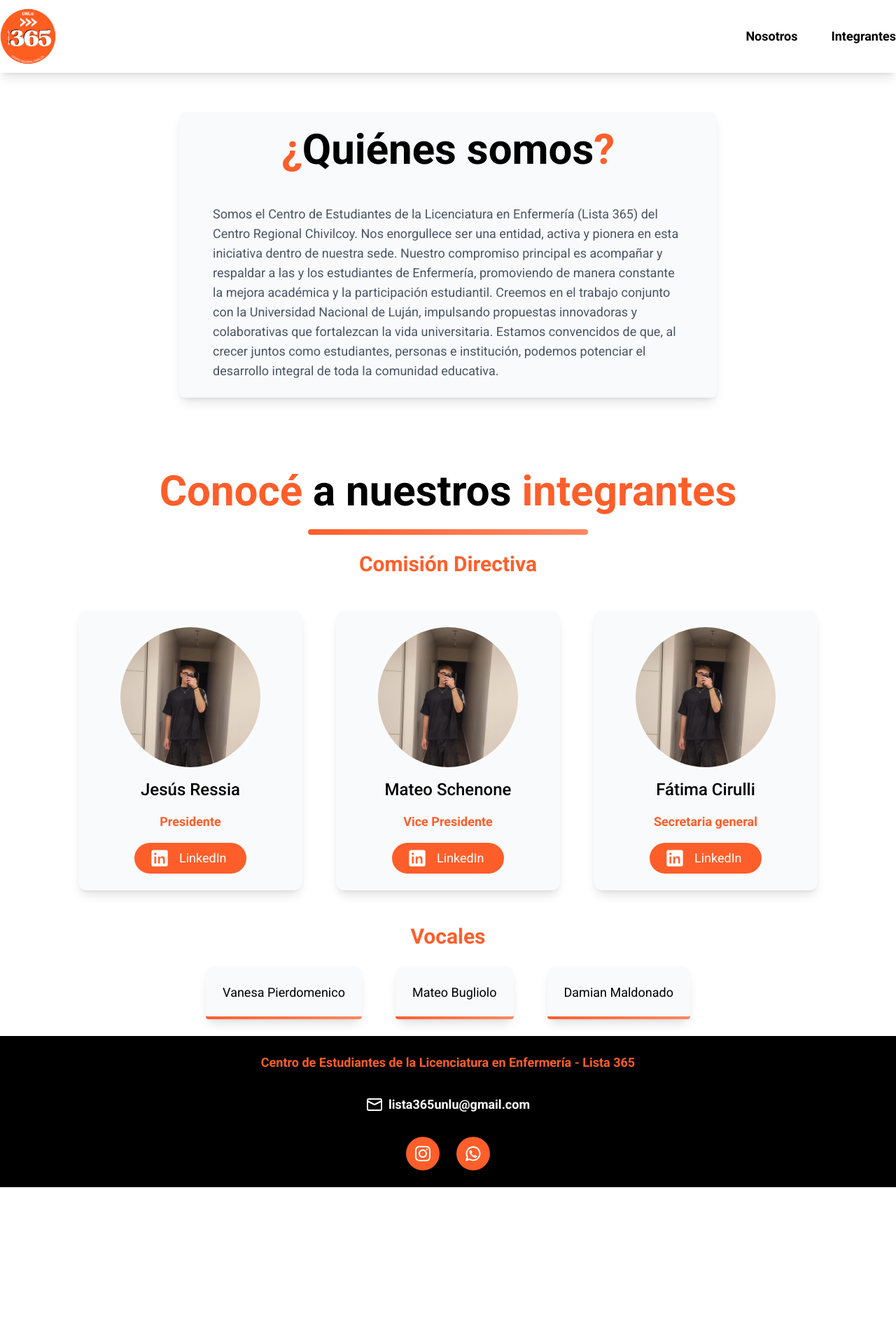
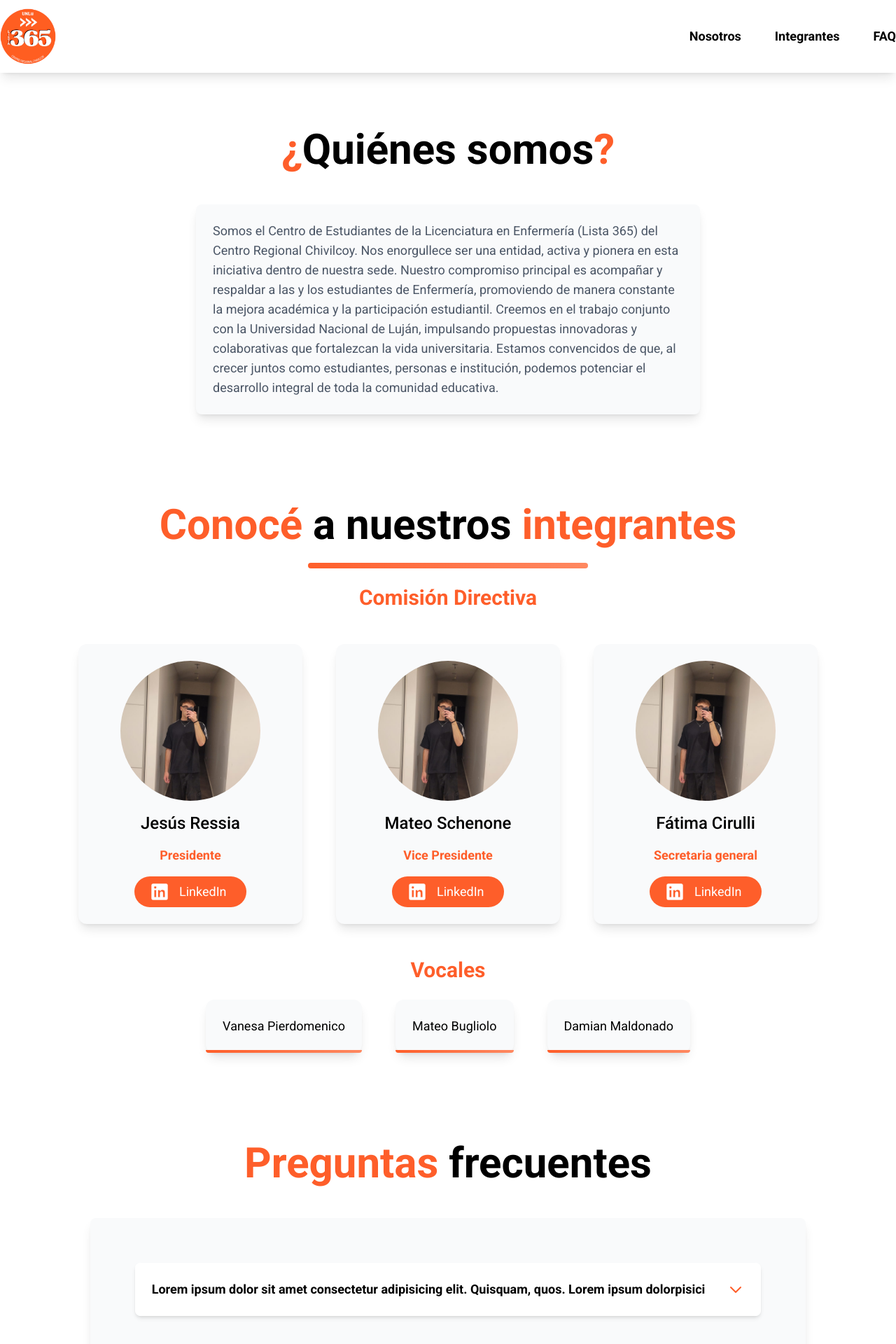
Before and after one commit to FranciscoJarusz/lista365, a React (Vite) app: page / in a window 1280 px wide. Shown: the top 1920 px of the page at 70% size. Before the commit the page ends 1696 px from the top, so only its background shows below. Built offline with nearby package versions, Linux system fonts and the light colour scheme.

Commit message:
Agrego FAQ, cambio mínimos en otros componentes

```diff
--- a/src/components/Footer.jsx
+++ b/src/components/Footer.jsx
@@ -7,7 +7,7 @@ const Footer = () => {
         <footer className="bg-black p-6 flex flex-col items-center justify-center">
 
             <div className="flex flex-col items-center justify-center gap-8">
-                <p className="text-lg text-primario font-bold text-wrap max-w-2xl text-center">Centro de Estudiantes de la Licenciatura en Enfermería - Lista 365</p>
+                <p className="text-xl text-primario font-bold text-wrap max-w-2xl text-center">Centro de Estudiantes de la Licenciatura en Enfermería - Lista 365</p>
 
                 <div className="flex items-center justify-center gap-2">
                     <a href="mailto:lista365unlu@gmail.com" className="animacion-underline flex items-center justify-center gap-2 text-lg text-white font-bold text-wrap max-w-2xl text-center">
--- a/src/components/Header.jsx
+++ b/src/components/Header.jsx
@@ -3,7 +3,7 @@ import logo from '../assets/logo365.png';
 
 const Header = ({showNav = true }) => {
   return (
-    <header className="bg-white shadow-lg fixed top-0 left-0 right-0">
+    <header className="bg-white shadow-lg fixed top-0 left-0 right-0 z-999">
       <div className="max-w-7xl mx-auto">
         <div className="flex justify-between items-center py-3">
           <div>
@@ -20,6 +20,9 @@ const Header = ({showNav = true }) => {
               <a href="#integrantes" className="animacion-underline text-black text-lg font-bold">
                 Integrantes
               </a>
+              <a href="#preguntas-frecuentes" className="animacion-underline text-black text-lg font-bold">
+                FAQ
+              </a>
             </nav>
           )}
         </div>
--- /dev/null
+++ b/src/components/Preguntas-frecuentes.jsx
@@ -0,0 +1,54 @@
+import React from 'react';
+
+const PreguntasFrecuentes = () => {
+    return (
+        <div id="preguntas-frecuentes" className="p-6 flex flex-col items-center justify-center mt-20">
+
+            <h1 className="text-6xl font-bold text-black mb-12"><span className="text-primario">Preguntas</span> frecuentes</h1>
+
+            <div className="bg-gray-50 shadow-lg p-16 rounded-lg flex flex-col items-center justify-center max-w-9xl gap-6">
+
+                <div className="w-full bg-white rounded-lg shadow-md overflow-hidden deslizar-abajo">
+
+                    <input type="checkbox" id="pregunta1" className="hidden" />
+
+                    <label htmlFor="pregunta1" className="group w-full p-6 text-left flex gap-8 items-center transition-colors duration-300 cursor-pointer bg-white hover:bg-gradient-to-r hover:from-primario hover:to-secundario hover:text-white">
+
+                        <span className="text-lg font-semibold text-black group-hover:text-white transition-colors duration-300">
+                            Lorem ipsum dolor sit amet consectetur adipisicing elit. Quisquam, quos. Lorem ipsum dolorpisici
+                        </span>
+                        <svg
+                            className="w-6 h-6 text-primario group-hover:text-white transition-colors duration-300"
+                            fill="none"
+                            stroke="currentColor"
+                            viewBox="0 0 24 24"
+                        >
+                            <path
+                                strokeLinecap="round"
+                                strokeLinejoin="round"
+                                strokeWidth="2"
+                                d="M19 9l-7 7-7-7"
+                            />
+                        </svg>
+
+                    </label>
+
+                    <div className="deslizar-abajo-content">
+
+                        <div className="p-6">
+                            <p className="text-gray-700">
+                                Lorem ipsum dolor sit amet consectetur adipisicing elit. Quisquam, quos.
+                            </p>
+
+                        </div>
+
+                    </div>
+                </div>
+
+            </div>
+
+        </div>
+    );
+};
+
+export default PreguntasFrecuentes;
--- a/src/components/Quienes-somos.jsx
+++ b/src/components/Quienes-somos.jsx
@@ -2,10 +2,13 @@ import React from 'react';
 
 const QuienesSomos = () => {
     return (
-        <div id="nosotros" className="bg-gray-50 shadow-lg p-6 rounded-lg flex flex-col items-center justify-center mt-40 max-w-3xl mx-auto gap-12">
+        <div id="nosotros" className="p-6 flex flex-col items-center justify-center mt-40">
+
+            <h1 className="text-6xl font-bold text-black mb-12"><span className="text-primario">¿</span>Quiénes somos<span className="text-primario">?</span></h1>
+
+            <div className="bg-gray-50 shadow-lg p-6 rounded-lg flex flex-col items-center justify-center max-w-3xl mx-auto gap-12">
 
                 <div className="flex flex-col items-center justify-center gap-12">
-                <h1 className="text-6xl font-bold text-black"><span className="text-primario">¿</span>Quiénes somos<span className="text-primario">?</span></h1>
 
                     <p className="text-lg text-gray-600 text-wrap max-w-2xl">
                         Somos el Centro de Estudiantes de la Licenciatura en Enfermería (Lista 365) del Centro Regional Chivilcoy.
@@ -22,6 +25,8 @@ const QuienesSomos = () => {
                 </div>
 
             </div>
+
+        </div>
     );
 };
 
--- a/src/index.css
+++ b/src/index.css
@@ -55,5 +55,30 @@ html {
   height: 4px;
   background: linear-gradient(to right, var(--color-primario), var(--color-secundario));
   border-radius: 0 0 0.75rem 0.75rem;
-  z-index: 1;
 }
+
+.deslizar-abajo .deslizar-abajo-content {
+  max-height: 0;
+  overflow: hidden;
+  transition: max-height 0.4s ease-in-out, opacity 0.3s ease-in-out;
+  opacity: 0;
+}
+
+.deslizar-abajo input[type="checkbox"]:checked ~ .deslizar-abajo-content {
+  max-height: 500px;
+  opacity: 1;
+}
+
+.deslizar-abajo input[type="checkbox"]:checked ~ label {
+  background: linear-gradient(to right, var(--color-primario), var(--color-secundario)) !important;
+  color: white !important;
+}
+
+.deslizar-abajo input[type="checkbox"]:checked ~ label svg {
+  color: white !important;
+  transform: rotate(180deg);
+}
+
+.deslizar-abajo input[type="checkbox"]:checked ~ label span:first-child {
+  color: white !important;
+}
--- a/src/pages/HomePage.jsx
+++ b/src/pages/HomePage.jsx
@@ -2,6 +2,7 @@ import React from 'react';
 import Header from '../components/Header';
 import QuienesSomos from '../components/Quienes-somos';
 import Integrantes from '../components/Integrantes';
+import PreguntasFrecuentes from '../components/Preguntas-frecuentes';
 import Footer from '../components/Footer';
 
 const HomePage = () => {
@@ -13,6 +14,7 @@ const HomePage = () => {
       <main className="flex-grow">
         <QuienesSomos />
         <Integrantes />
+        <PreguntasFrecuentes />
       </main>
 
       <Footer />
```
Lines whose indentation alone changed are shown as unchanged.
